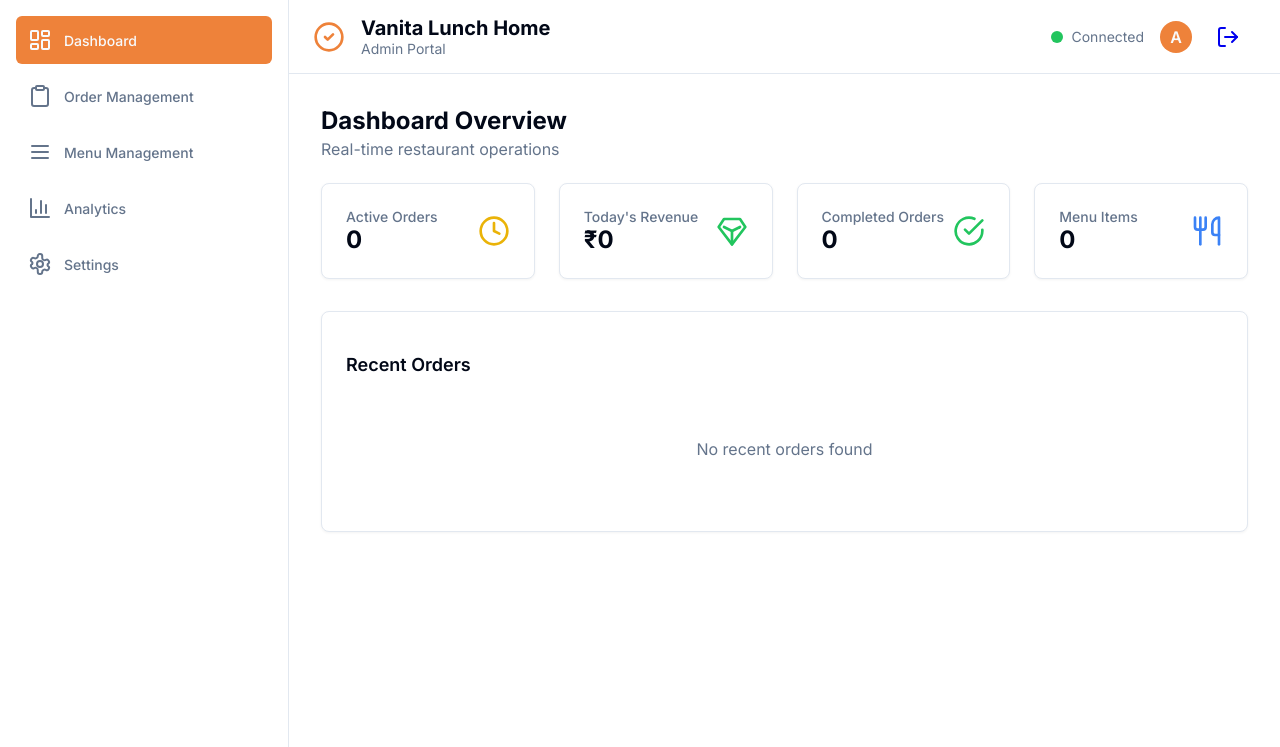
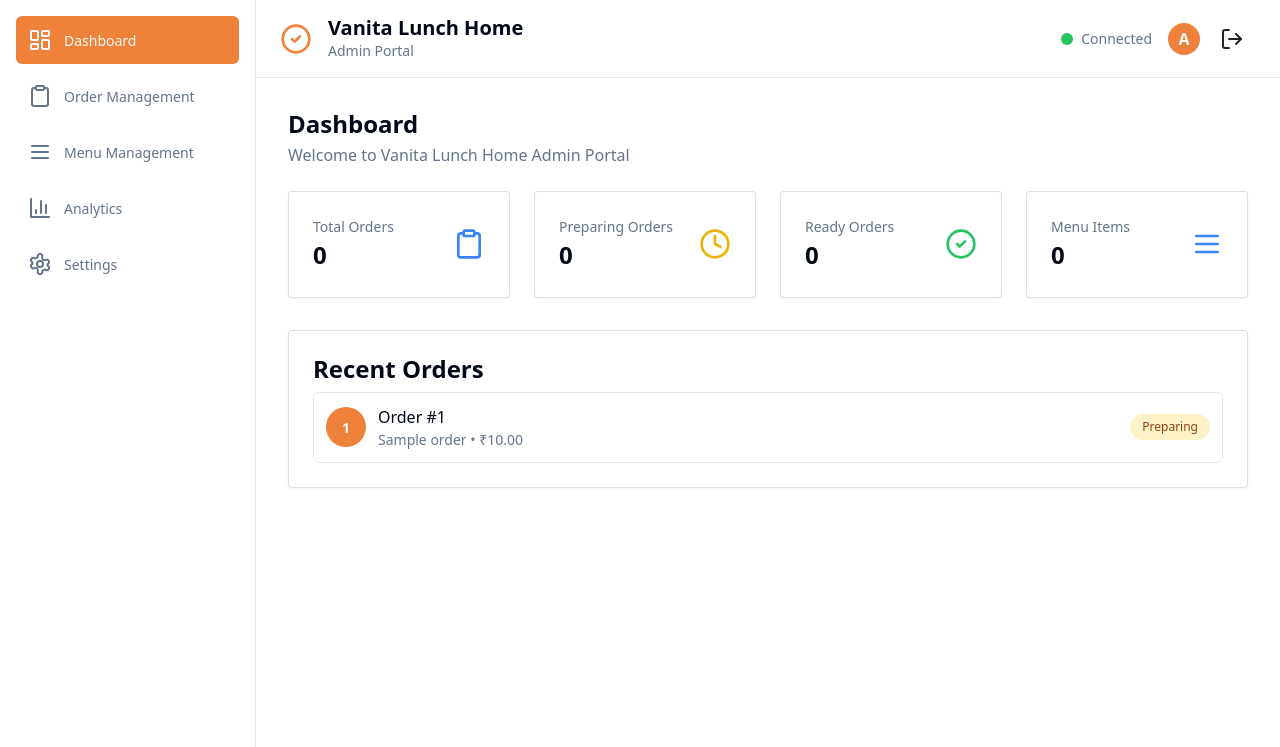
Before and after one commit to RohitSadavarti/vanita.lunch.home, a Django app: template OrderMaster/OrderMaster/templates/OrderMaster/dashboard.html in a window 1280 px wide. Shown: the top 747 px of the page. Run offline with Django 5.2, Linux system fonts and the light colour scheme; the template is opened without the code that fills it: values that come from a table or form of the project are taken from there, others are empty; tables that the repository leaves empty hold one stand-in row (values such as "Sample post"); one stand-in notice (Sample message) is shown.

Commit message:
Update dashboard.html

```diff
--- a/OrderMaster/OrderMaster/templates/OrderMaster/dashboard.html
+++ b/OrderMaster/OrderMaster/templates/OrderMaster/dashboard.html
@@ -7,6 +7,7 @@
     <title>Dashboard - Vanita Lunch Home</title>
     <link rel="stylesheet" href="{% static 'css/style.css' %}">
     <link href="https://fonts.googleapis.com/css2?family=Inter:wght@400;500;600;700&display=swap" rel="stylesheet">
+    <link href="https://cdn.jsdelivr.net/npm/bootstrap@5.1.3/dist/css/bootstrap.min.css" rel="stylesheet">
 </head>
 <body>
     <div class="app-layout">
@@ -57,62 +58,104 @@
                 </div>
             </header>
             <main class="main-content">
-                <div class="card-title">
-                    <h2>Dashboard Overview</h2>
-                    <p class="card-description">Real-time restaurant operations</p>
+                <div class="card-title mb-4">
+                    <h2>Dashboard</h2>
+                    <p class="card-description">Welcome to Vanita Lunch Home Admin Portal</p>
                 </div>
 
+                {% if messages %}
+                    {% for message in messages %}
+                        <div class="alert alert-{{ message.tags }} alert-dismissible fade show" role="alert">
+                            {{ message }}
+                            <button type="button" class="btn-close" data-bs-dismiss="alert"></button>
+                        </div>
+                    {% endfor %}
+                {% endif %}
+
+                <!-- Stats Cards -->
                 <div class="grid grid-cols-4 mb-8">
                     <div class="card">
-                        <div class="card-content stats-card">
+                        <div class="card-content">
+                            <div class="stats-card">
                                 <div class="stats-card-text">
-                                <p>Active Orders</p>
-                                <p>0</p>
+                                    <p>Total Orders</p>
+                                    <p>{{ total_orders|default:0 }}</p>
                                 </div>
-                            <svg xmlns="http://www.w3.org/2000/svg" width="32" height="32" viewBox="0 0 24 24" fill="none" stroke="currentColor" stroke-width="2" stroke-linecap="round" stroke-linejoin="round" class="text-yellow-500"><circle cx="12" cy="12" r="10"/><polyline points="12 6 12 12 16 14"/></svg>
+                                <svg xmlns="http://www.w3.org/2000/svg" width="24" height="24" viewBox="0 0 24 24" fill="none" stroke="currentColor" stroke-width="2" stroke-linecap="round" stroke-linejoin="round" class="h-8 w-8 text-blue-500"><path d="M16 4h2a2 2 0 0 1 2 2v14a2 2 0 0 1-2 2H6a2 2 0 0 1-2-2V6a2 2 0 0 1 2-2h2"/><rect width="8" height="4" x="8" y="2" rx="1"/></svg>
+                            </div>
                         </div>
                     </div>
                     <div class="card">
-                        <div class="card-content stats-card">
+                        <div class="card-content">
+                            <div class="stats-card">
                                 <div class="stats-card-text">
-                                <p>Today's Revenue</p>
-                                <p>₹0</p>
+                                    <p>Preparing Orders</p>
+                                    <p>{{ preparing_orders_count|default:0 }}</p>
                                 </div>
-                            <svg xmlns="http://www.w3.org/2000/svg" width="32" height="32" viewBox="0 0 24 24" fill="none" stroke="currentColor" stroke-width="2" stroke-linecap="round" stroke-linejoin="round" class="text-green-500"><path d="M6 3h12l4 6-10 13L2 9Z"/><path d="M12 22V12L6 9"/><path d="m18 9-6 3"/></svg>
+                                <svg xmlns="http://www.w3.org/2000/svg" width="24" height="24" viewBox="0 0 24 24" fill="none" stroke="currentColor" stroke-width="2" stroke-linecap="round" stroke-linejoin="round" class="h-8 w-8 text-yellow-500"><circle cx="12" cy="12" r="10"/><path d="M12 6v6l4 2"/></svg>
+                            </div>
                         </div>
                     </div>
                     <div class="card">
-                        <div class="card-content stats-card">
+                        <div class="card-content">
+                            <div class="stats-card">
                                 <div class="stats-card-text">
-                                <p>Completed Orders</p>
-                                <p>0</p>
+                                    <p>Ready Orders</p>
+                                    <p>{{ ready_orders_count|default:0 }}</p>
                                 </div>
-                             <svg xmlns="http://www.w3.org/2000/svg" width="32" height="32" viewBox="0 0 24 24" fill="none" stroke="currentColor" stroke-width="2" stroke-linecap="round" stroke-linejoin="round" class="text-green-500"><path d="M22 11.08V12a10 10 0 1 1-5.93-9.14"/><polyline points="22 4 12 14.01 9 11.01"/></svg>
+                                <svg xmlns="http://www.w3.org/2000/svg" width="24" height="24" viewBox="0 0 24 24" fill="none" stroke="currentColor" stroke-width="2" stroke-linecap="round" stroke-linejoin="round" class="h-8 w-8 text-green-500"><path d="M12 22c5.523 0 10-4.477 10-10S17.523 2 12 2 2 6.477 2 12s4.477 10 10 10z"/><path d="m9 12 2 2 4-4"/></svg>
+                            </div>
                         </div>
                     </div>
                     <div class="card">
-                        <div class="card-content stats-card">
+                        <div class="card-content">
+                            <div class="stats-card">
                                 <div class="stats-card-text">
                                     <p>Menu Items</p>
-                                <p>0</p>
+                                    <p>{{ menu_items_count|default:0 }}</p>
                                 </div>
-                            <svg xmlns="http://www.w3.org/2000/svg" width="32" height="32" viewBox="0 0 24 24" fill="none" stroke="currentColor" stroke-width="2" stroke-linecap="round" stroke-linejoin="round" class="text-blue-500"><path d="M3 2v7c0 1.1.9 2 2 2h4a2 2 0 0 0 2-2V2"/><path d="M7 2v20"/><path d="M21 15V2v0a5 5 0 0 0-5 5v6c0 1.1.9 2 2 2h3Z"/><path d="M21 15v7"/></svg>
+                                <svg xmlns="http://www.w3.org/2000/svg" width="24" height="24" viewBox="0 0 24 24" fill="none" stroke="currentColor" stroke-width="2" stroke-linecap="round" stroke-linejoin="round" class="h-8 w-8 text-blue-500"><path d="M4 6l16 0"/><path d="M4 12l16 0"/><path d="M4 18l16 0"/></svg>
+                            </div>
                         </div>
                     </div>
                 </div>
 
+                <!-- Recent Orders -->
                 <div class="card">
                     <div class="card-content">
-                         <h3 style="font-size: 1.125rem; font-weight: 600; color: var(--card-foreground); margin-bottom: 1rem;">Recent Orders</h3>
+                        <div class="card-title">
+                            <h3>Recent Orders</h3>
+                        </div>
                         <div class="recent-orders-list">
-                             <div class="text-center" style="padding: 2rem 0;">
-                                 <p class="text-muted-foreground">No recent orders found</p>
+                            {% for order in recent_orders %}
+                            <div class="order-item">
+                                <div class="order-item-details">
+                                    <div class="order-number">{{ forloop.counter }}</div>
+                                    <div class="order-item-text">
+                                        <p>Order #{{ order.order_id }}</p>
+                                        <p>{{ order.customer_name }} • ₹{{ order.total_amount }}</p>
                                     </div>
+                                </div>
+                                <div class="order-status" style="background-color:
+                                    {% if order.status == 'preparing' %}#fef3c7; color: #92400e;
+                                    {% elif order.status == 'ready' %}#dcfce7; color: #166534;
+                                    {% else %}#e0e7ff; color: #3730a3;{% endif %}">
+                                    {{ order.status|title }}
+                                </div>
+                            </div>
+                            {% empty %}
+                            <div class="text-center py-4">
+                                <p class="text-muted">No orders yet</p>
+                            </div>
+                            {% endfor %}
                         </div>
                     </div>
                 </div>
             </main>
         </div>
     </div>
+
+    <script src="https://cdn.jsdelivr.net/npm/bootstrap@5.1.3/dist/js/bootstrap.bundle.min.js"></script>
+    <script src="{% static 'js/main.js' %}"></script>
 </body>
 </html>
```
Lines whose indentation alone changed are shown as unchanged.
